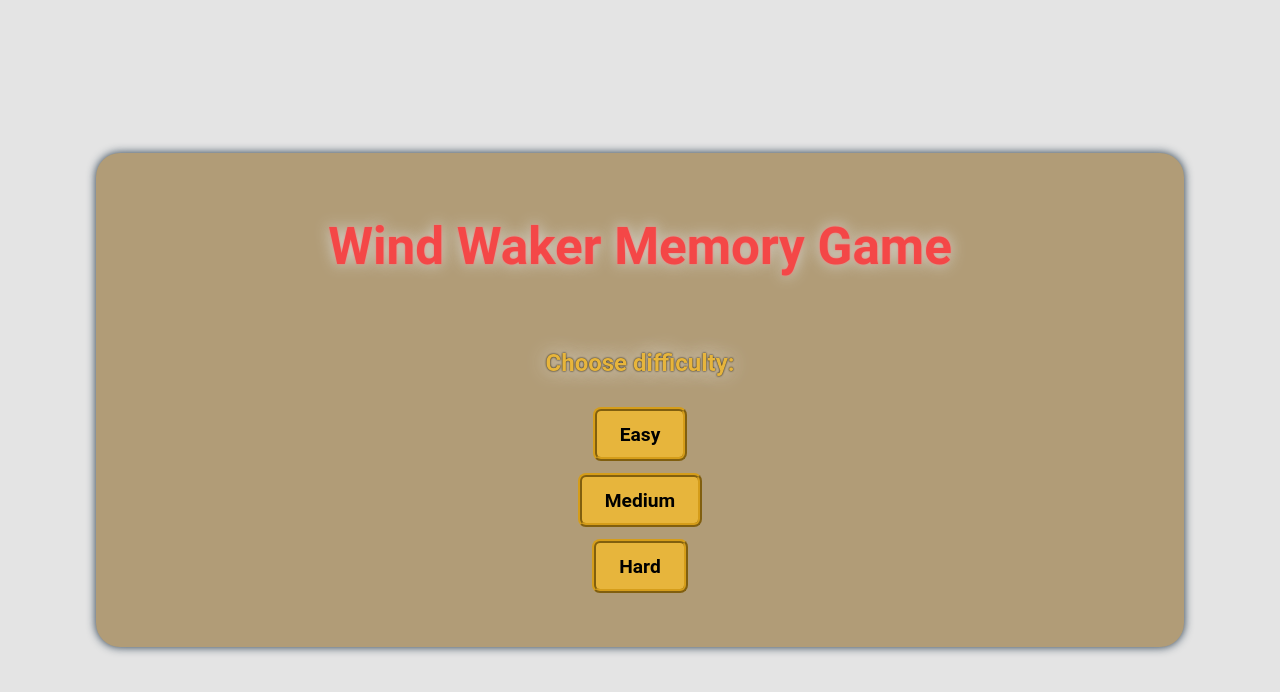
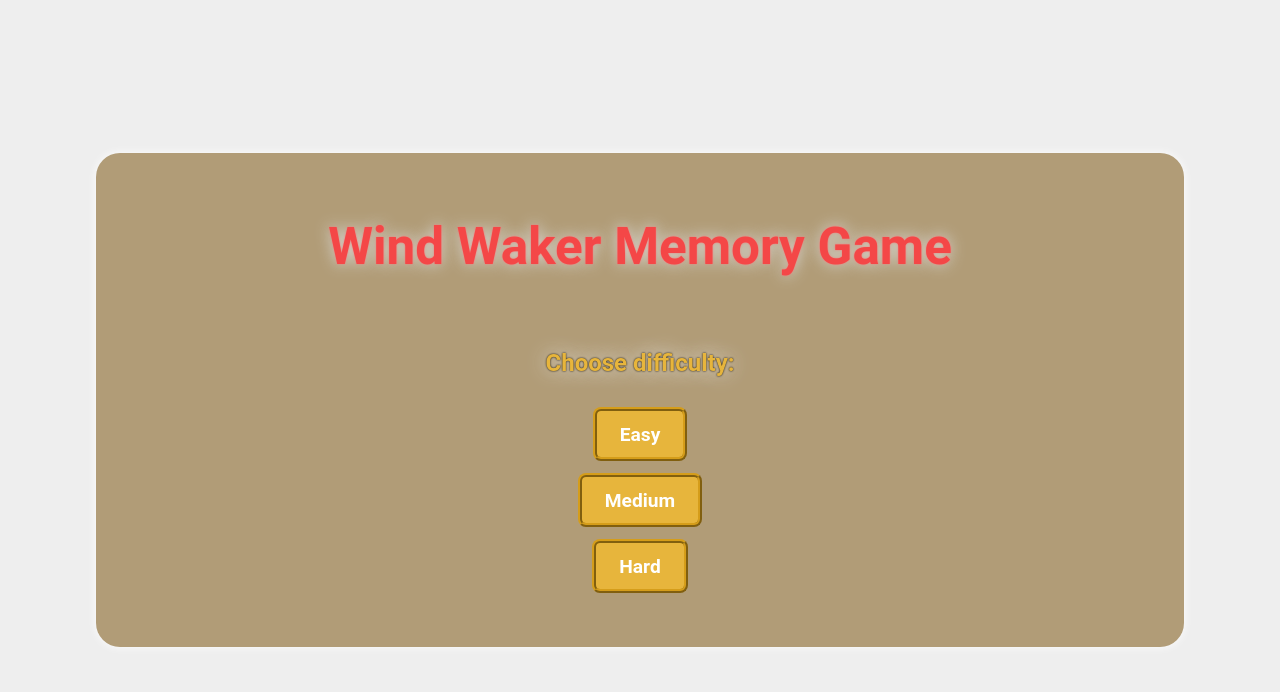
Before and after one commit to dayvancowboy13/memory-card-game, a React (Vite) app: page / in a window 1280 px wide. Shown: the top 692 px of the page. Built offline with nearby package versions, Linux system fonts and the light colour scheme.

Commit message:
Clean up some UI elements

```diff
--- a/src/App.css
+++ b/src/App.css
@@ -40,11 +40,13 @@
 
 .list-item button,
 .play-again {
+  box-sizing: border-box;
   margin: 6px;
   background-color: var(--c-orange);
   border: ridge hsl(42, 78%, 47%) 4px;
   font-weight: 700;
   font-size: larger;
+  color: white;
 }
 
 
--- a/src/index.css
+++ b/src/index.css
@@ -3,9 +3,8 @@
   line-height: 1.5;
   font-weight: 400;
 
-  color-scheme: light dark;
   color: rgba(255, 255, 255, 0.87);
-  background-color: #242424;
+  background-color: var(--c-grey);
 
   --default-border-radius: 24px;
 
@@ -23,11 +22,8 @@
   --c-lime-green: #C6FF00;
   --c-orange: #E7B53C;
   --c-yellow: #FFEF10;
-  /* --c-gold: #fff061; */
   --c-grey: #eeeeee;
   --c-gold: hsl(38, 27%, 58%);
-  /* --c-gold: #A79067; */
-
 }
 
 a {
@@ -62,7 +58,7 @@
   font-family: inherit;
   background-color: #1a1a1a;
   cursor: pointer;
-  transition: border-color 0.25s;
+  transition: border-color 0.25s, scale 130ms;
 }
 
 button:hover {
@@ -75,33 +71,3 @@
 button:focus-visible {
   outline: 4px auto -webkit-focus-ring-color;
 }
-
-@media (prefers-color-scheme: light) {
-  :root {
-    color: #213547;
-    background-color: #e4e4e4;
-  }
-
-  a:hover {
-    color: #747bff;
-  }
-
-  button {
-    background-color: #f9f9f9;
-  }
-}
-
-@media (prefers-color-scheme: dark) {
-  :root {
-    background-color: #213547;
-    color: #e4e4e4;
-  }
-
-  a:hover {
-    color: #747bff;
-  }
-
-  button {
-    background-color: #08043e;
-  }
-}
```
